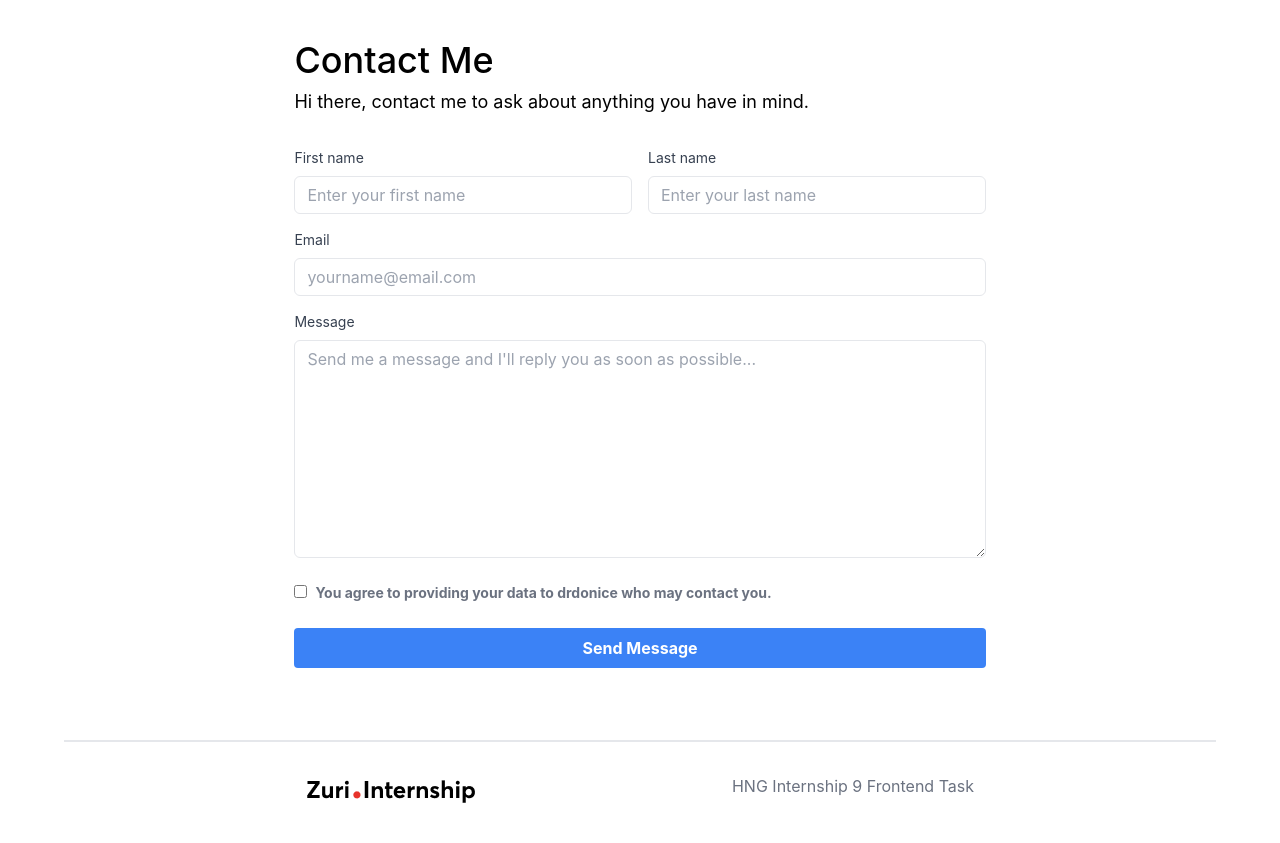
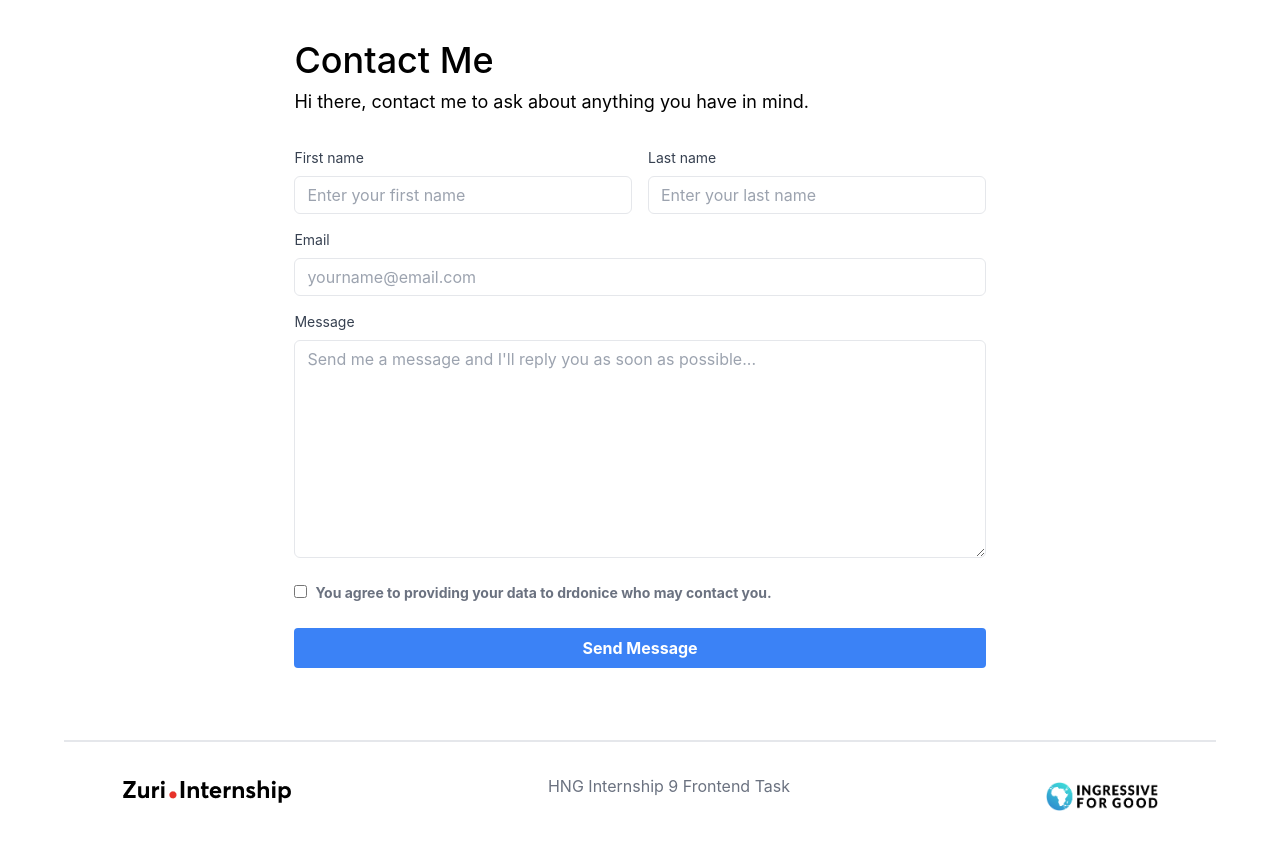
Before and after one commit to AkpokigheMarvellous/Hng9-Projects, a React (Create React App) app: page /contact in a window 1280 px wide. Built offline with nearby package versions, Linux system fonts and the light colour scheme.

Commit message:
ContactPage Complete

```diff
--- a/src/Pages/Contact.jsx
+++ b/src/Pages/Contact.jsx
@@ -1,7 +1,7 @@
 import React, { useState } from "react";
 
 const Contact = () => {
-  const [name, setname] = useState('drdonice')
+  const [name] = useState('drdonice')
 
   return (
     <div className="text-left w-full m-10 md:w-3/5">
--- a/src/components/Footer.jsx
+++ b/src/components/Footer.jsx
@@ -12,7 +12,11 @@ const Footer = () => {
         <span className="text-gray-500 mb-2">
           HNG Internship 9 Frontend Task
         </span>
-
+        <img
+          src={Ingresive}
+          alt="IG4"
+          className="w-28 border-sky-500 mt-2 md:w-28"
+        />
       </div>
     </footer>
   );
```
